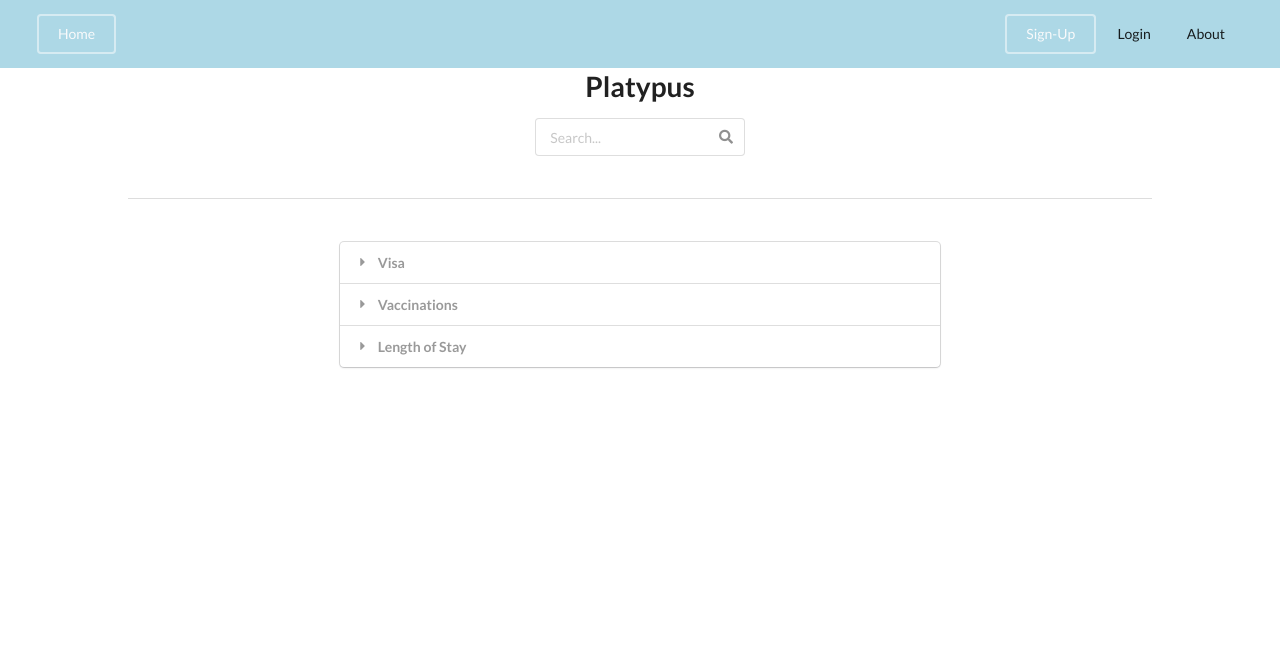
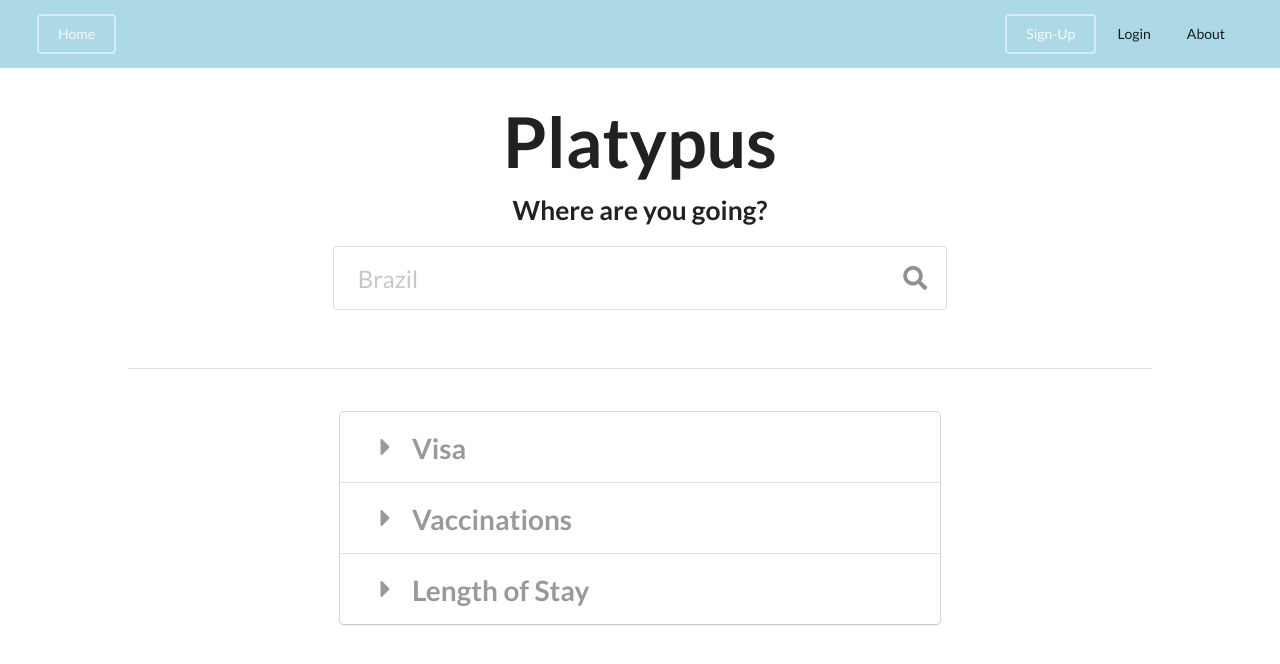
Before and after one commit to jQuery-jokers/Platypus, a plain HTML site: page index.html in a window 1280 px wide. Drawn offline with nearby package versions, Linux system fonts and the light colour scheme.

Commit message:
updated styling, working accordion; edits by Abigail and Luis

```diff
--- a/index.html
+++ b/index.html
@@ -32,19 +32,23 @@
     <div class="container">
         <h1 class="text-center">Platypus</h1>
 
-        <div class="form">
+        <form class="ui massive form" id="searchForm">
+
             <div class="field">
+                <label id="labelquestion">Where are you going?</label>
                 <div class="ui icon input">
-                    <input type="text" placeholder="Search...">
+                    <input type="text" placeholder="Brazil">
                     <i class="search link icon"></i>
                 </div>
             </div>
-        </div>
+        </form>
+        <div class="ui hidden divider"></div>
+
     </div>
 
 
     <div class="container">
-            <div class="ui divider"></div>
+        <div class="ui divider"></div>
         <div class="ui styled accordion">
             <div class="title">
                 <i class="dropdown icon"></i>
@@ -77,9 +81,15 @@
         </div>
     </div>
 
-<script src="https://code.jquery.com/jquery-3.1.1.min.js"></script>
-<script src="https://cdnjs.cloudflare.com/ajax/libs/semantic-ui/2.3.3/semantic.min.js"></script>
-<script>$('.ui.accordion').accordion();</script>
+    <script src="https://code.jquery.com/jquery-3.1.1.min.js"></script>
+    <script src="https://cdnjs.cloudflare.com/ajax/libs/semantic-ui/2.3.3/semantic.min.js"></script>
+    <script>
+
+        $('.ui.accordion').accordion();
+
+        $('.platypus').transition('fade left');
+    </script>
+
 </body>
 
 
--- a/style.css
+++ b/style.css
@@ -1,6 +1,7 @@
 header {
     padding: 1em 3em 1em 3em;
     background-color: lightblue;
+    margin-bottom: 2em;
 }
 
 .container {
@@ -13,8 +14,24 @@ h1, .form {
     text-align: center;
 }
 
+h1 {
+    font-size: 5em;
+}
+
+#searchForm {
+    width: 60%;
+    margin: auto;
+}
+
+#labelquestion {
+    padding: auto;
+    font-size: 1.10em;
+    margin-bottom: 1em;
+}
+
 .accordion {
     margin: auto;
+    font-size: 2em;
 }
 
 .divider {
```
